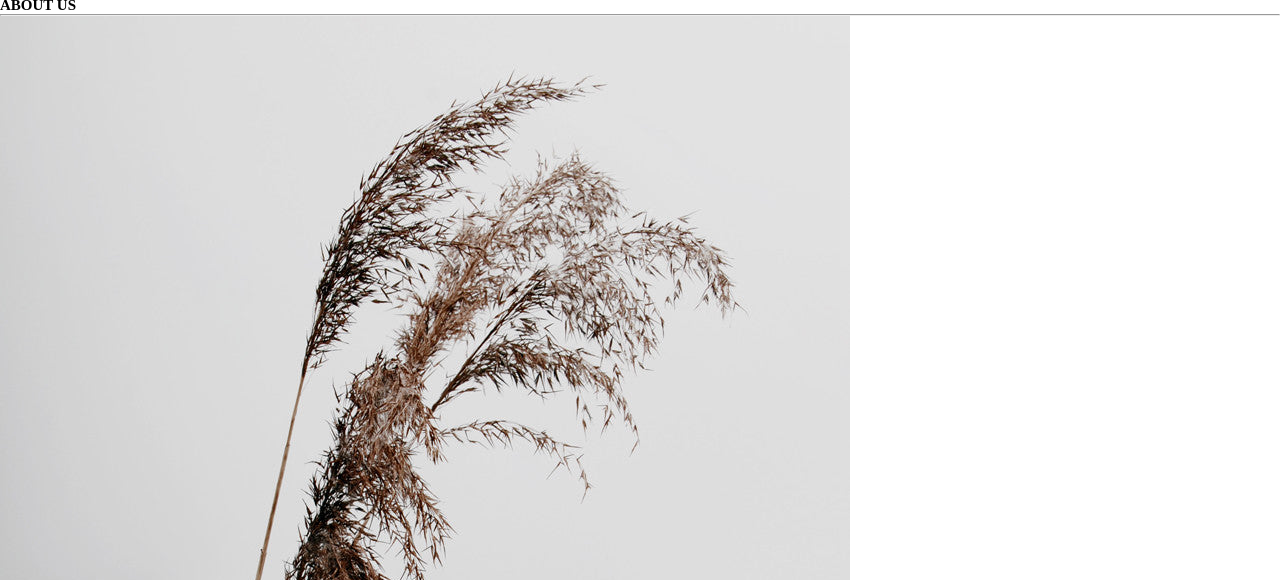
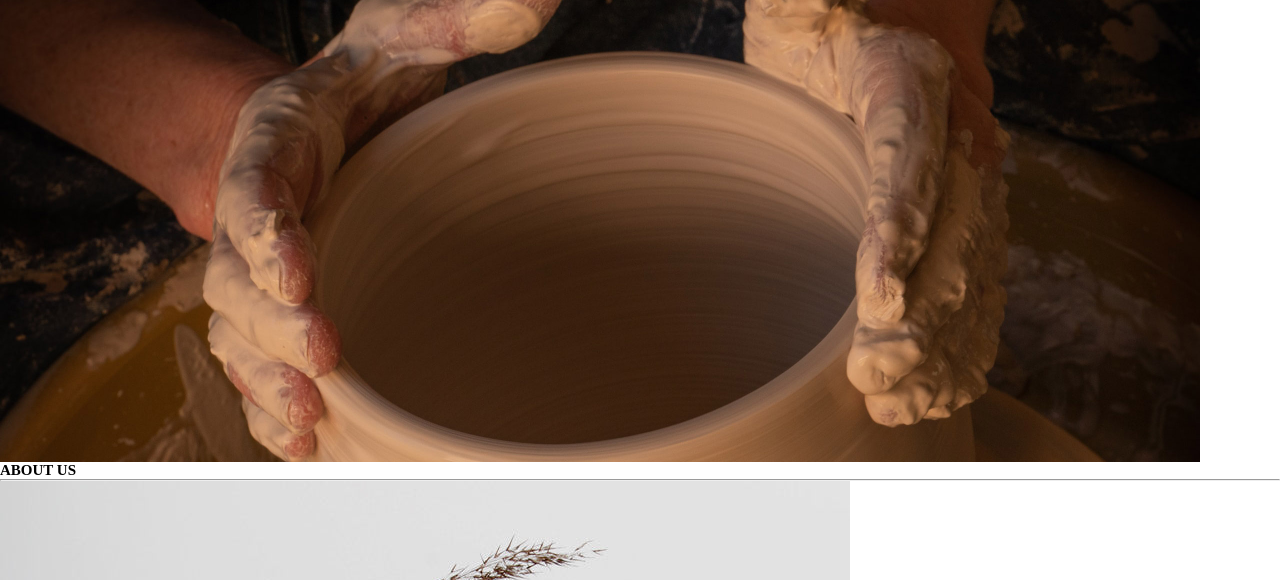
Before and after one commit to LBarandiaran/CaraCara_Site, a plain HTML site: page index.html in a window 1280 px wide. Shown: the part 220-800 px from the top of the page. Drawn offline with Linux system fonts and the light colour scheme.

Commit message:
Adjusted Home Image and Updated Styles.css

```diff
--- a/styles.css
+++ b/styles.css
@@ -34,4 +34,6 @@ html {
 .home{
     background-image: url("assets/earl-wilcox-y3W0CzO063w-unsplash-alt.jpg");
     background-size: cover;
+    width: 1200px;
+    height: 520px;
 }
```
